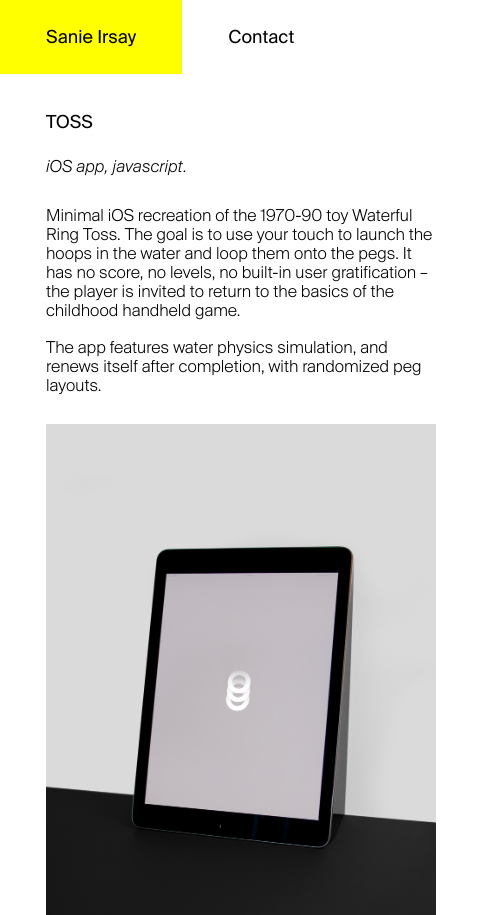
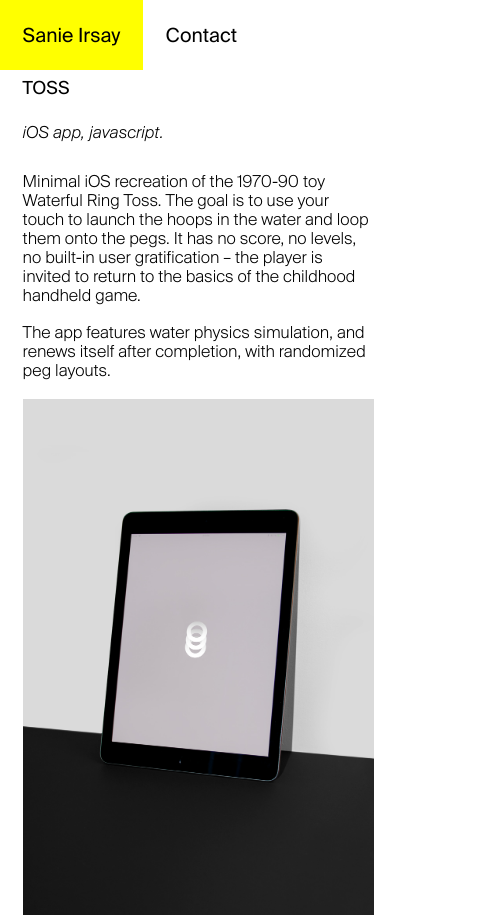
Before and after one commit to sonya-irsay/sonya-irsay.github.io, a plain HTML site: page toss.html in a window 390 px wide. Shown: the top 915 px of the page, 482 px wide, since content can reach past the window. Drawn offline with Linux system fonts and the light colour scheme.

Commit message:
responsive update

```diff
--- a/css/style.css
+++ b/css/style.css
@@ -74,6 +74,7 @@ body{
   text-decoration: none;
   font-size: 18px;
   font-family: Suisse Regular, sans-serif;
+  outline: none;
 }
 
 .bottomnav a:hover{
@@ -126,60 +127,6 @@ body{
   margin-top:0;
   /* position:fixed; */
 }
-
-@media (max-width: 600px) {
-    .column.side, .column.middle {
-        width: 100%;
-        padding: 10px 46px 0px 46px;
-    }
-    h3{
-      padding: 0 0 0 0;
-    }
-    h4{
-      padding: 0 0 0 0;
-    }
-}
-
-@media only screen and (min-width : 375px) and (max-width : 667px){
-
-  .column.side, .column.middle {
-      width: 100%;
-      padding: 10px 46px 0px 46px;
-  }
-
-  h3{
-    padding: 0 0 0 0;
-  }
-  h4{
-    padding: 0 0 0 0;
-  }
-
-/* ------------------------------------------- */
-
-  ul{
-    width:100%;
-    margin-left: 0;
-    margin:0;
-    padding-left: 0;
-  }
-
-  ul li{
-    min-width: 85%;
-    display: inline-block;
-    margin: 0 15px 22px 15px;
-    position: relative;
-    vertical-align: top;
-  }
-
-  ul li p{
-    /* border: 1px solid black; */
-    vertical-align: top;
-    text-align: left;
-    margin:1vw 0 0 0;
-    font-size: 4vw;
-  }
-}
-/* --------------------------------------------------------------------- */
 
 /* FOR CV */
 /* --------------------------------------------------------------------- */
@@ -375,6 +322,7 @@ a{
   font-size: 0vw;
   font-family: Suisse Regular;
   font-weight: lighter;
+  outline: none;
 }
 
 ul{
@@ -445,6 +393,138 @@ ul li p{
     background: yellow;
 }
 
+/* RESPONSIVE */
+/* --------------------------------------------------------------------- */
+
+@media (max-width: 600px) {
+    .column.side, .column.middle {
+        width: 90%;
+        padding: 0 5.8vw 0 5.8vw;
+        /* padding-left: 1.8vw; */
+        overflow-x: hidden;
+    }
+    .column {
+        float: left;
+        /* padding: 10px 10px 0px 10px; */
+    }
+
+    .navigation a {
+      float: left;
+      display: block;
+      color: black;
+      text-align: left;
+      padding: 5.8vw 5.8vw;
+      text-decoration: none;
+      font-size: 1vw;
+      font-family: Suisse Regular, sans-serif;
+      outline: none;
+    }
+
+    h3{
+      padding: 0 0 0 0;
+    }
+    h4{
+      padding: 0 0 0 0;
+    }
+}
+
+@media only screen and (min-width : 375px) and (max-width : 667px){
+
+  .column.side, .column.middle {
+      width: 90%;
+      /* padding: 10px 46px 0px 46px; */
+      padding: 0 5.8vw 0 5.8vw;
+      /* padding-left: 2.8vw; */
+  }
+  .column {
+      float: left;
+  }
+
+  h3{
+    padding: 0 0 0 0;
+  }
+  h4{
+    padding: 0 0 0 0;
+  }
+
+/* ------------------------------------------- */
+
+  ul{
+    width:100%;
+    margin-left: 0;
+    margin:0;
+    padding-left: 0;
+  }
+
+  ul li{
+    min-width: 85%;
+    display: inline-block;
+    margin: 0 15px 22px 15px;
+    position: relative;
+    vertical-align: top;
+  }
+
+  ul li p{
+    /* border: 1px solid black; */
+    vertical-align: top;
+    text-align: left;
+    margin: 1vw 0 0 0;
+    font-size: 5vw;
+  }
+
+  .navigation a {
+    float: left;
+    display: block;
+    color: black;
+    text-align: left;
+    padding: 5.8vw 5.8vw;
+    text-decoration: none;
+    font-size: 5vw;
+    font-family: Suisse Regular, sans-serif;
+    outline: none;
+  }
+
+  .navigation a:hover{
+    background-color: yellow;
+    color: black;
+    outline: none;
+  }
+
+  .bottomnav a {
+    float: left;
+    display: block;
+    color: black;
+    text-align: center;
+    padding: 5.8vw 5.8vw;
+    text-decoration: none;
+    font-size: 5vw;
+    font-family: Suisse Regular, sans-serif;
+  }
+
+  .bottomnav a:hover{
+    color: black;
+  }
+
+  .bottomnav button{
+    float: left;
+    display: block;
+    color: black;
+    text-align: center;
+    padding: 5.8vw 5.8vw;
+    text-decoration: none;
+    font-size: 5vw;
+    font-family: Suisse Regular, sans-serif;
+    border: none;
+    cursor: pointer;
+    background-color: inherit;
+    outline: inherit;
+  }
+
+  body{
+    margin-top: 19.6vw;
+  }
+}
+
  /* ----------------------------------------------------------------- */
 .footer {
   background-color: white;
--- a/toss.html
+++ b/toss.html
@@ -2,6 +2,7 @@
 <html>
 <head>
   <link rel="stylesheet" type="text/css" href="css/style.css">
+  <meta name="viewport" content="width=device-width, initial-scale=1">
   <title> Sanie Irsay </title>
   <link rel="icon"
     type="image/png"
```
Also changed, not shown: contact.html (+2 -1 lines), de_natura_rerum.html (+1 -0 lines), field_sketchbook.html (+1 -0 lines), index.html (+1 -0 lines), mistake_magazine.html (+1 -0 lines), of_the_river.html (+1 -0 lines), open.html (+1 -0 lines), postcards.html (+1 -0 lines), process.html (+1 -0 lines), protest_field_research.html (+1 -0 lines), protest_fields.html (+1 -0 lines), template.html (+1 -0 lines).
